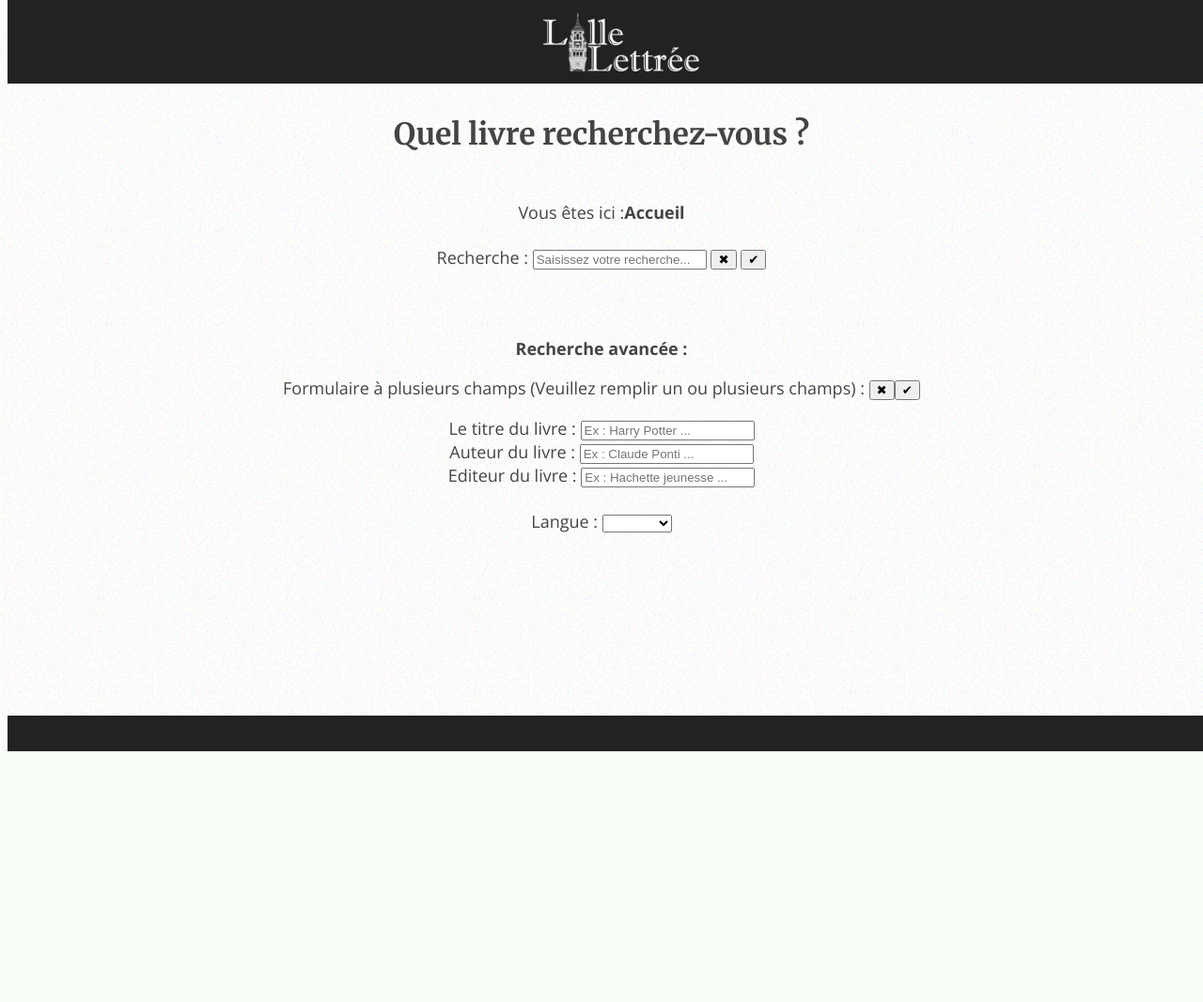
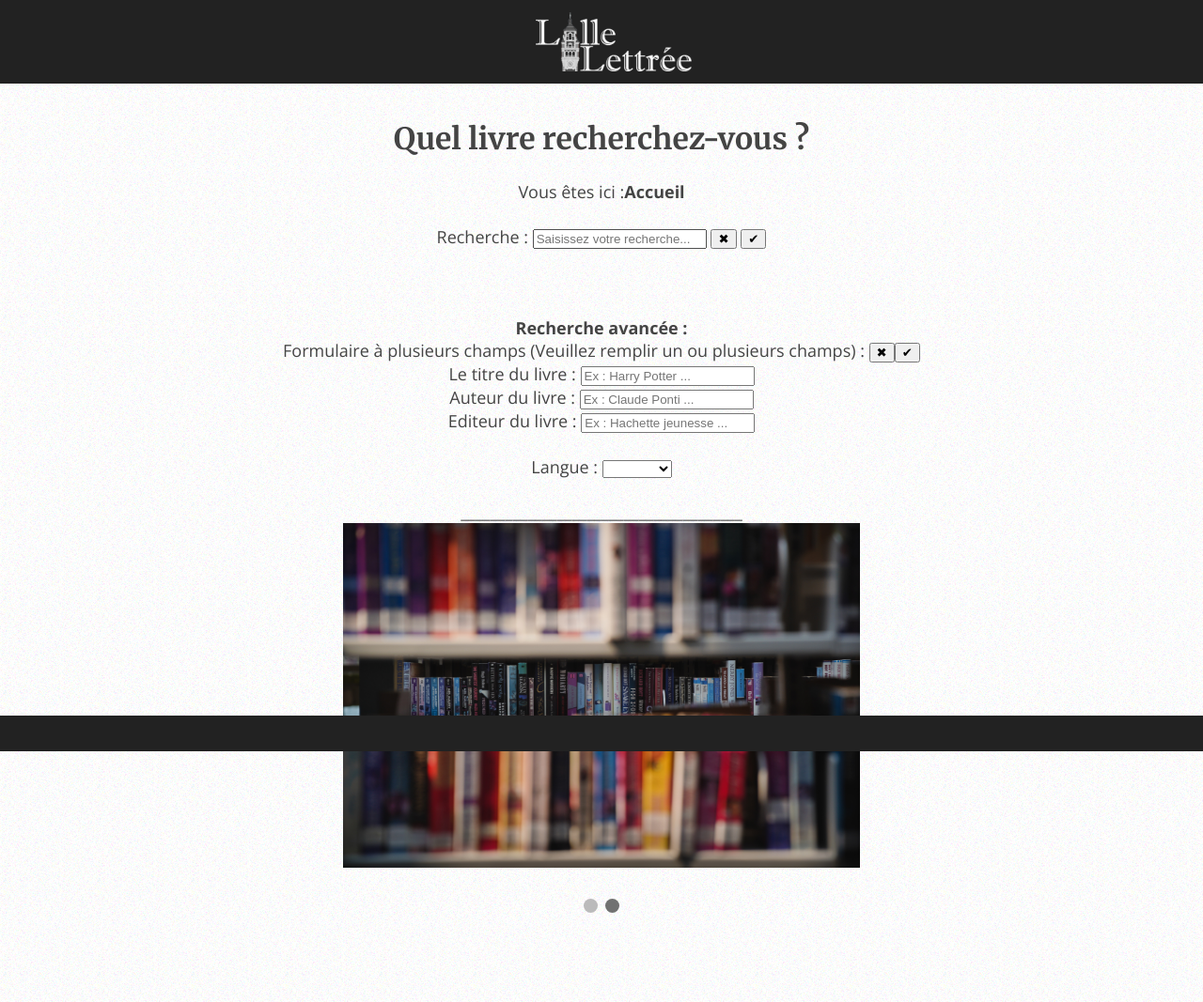
Before and after one commit to yhru/Biblio, a PHP site: page / in a window 1280 px wide. Shown: the whole page at 94% size. Before the commit the page ends 800 px from the top, so only its background shows below. Run offline with PHP 8.4, Linux system fonts and the light colour scheme.

Commit message:
Add files via upload

```diff
--- a/SQL Biblio + CSS/index.php
+++ b/SQL Biblio + CSS/index.php
@@ -25,14 +25,14 @@
                 <div class=livreali>
                     <label>Recherche : </label><input class="champ" type="text" name="recherche" placeholder="Saisissez votre recherche..."/>
                     <input class="clean" type="reset" value="&#10006"/>
-                    <input class="search" type="submit" name="1" value="&#10004"><br /><br /><br /><br />
+                    <input class="search" type="submit" name="1" value="&#10004;"><br /><br /><br /><br />
                 </div>
             </form>
                 <div class="cssformulaire">
                     <form name="formulaire2" class="form-search" method="POST" action="lib/web/php/result.php">
                         <strong>Recherche avancée : </strong><br />
                         <span class="form-advanced"><p>Formulaire à plusieurs champs (Veuillez remplir un ou plusieurs champs) :
-                        <input class="clean" type="reset" value="&#10006"/><input  class="search" type="submit" name="2" value="&#10004"></p>
+                        <input class="clean" type="reset" value="&#10006;"/><input  class="search" type="submit" name="2" value="&#10004;"></p>
                         <label for="Title">Le titre du livre : </label><input class="champ" type="text" name="Title" placeholder="Ex : Harry Potter ..."/><br />
                         <label for ="Author">Auteur du livre : </label><input class="champ" type="text" name="Author" placeholder="Ex : Claude Ponti ..."/><br />
                         <label for="Editor">Editeur du livre : </label><input class="champ" type="text" name="Editor" placeholder="Ex : Hachette jeunesse ..."/><br /><br />
@@ -41,12 +41,50 @@
                                 <option value="default"></option>
                                 <option value="Français">Français</option>
                                 <option value="Anglais">Anglais</option>
-                            </select>
+                            </select><br><br>
                     </form>
                 </div>
-            </section>
+                ______________________________________
+                <div class="slideshow-container">
+                  <div class="mySlides fade">
+                    <img src="lib\styles\css\bibli1.jpg" style="width: 100%">
+                  </div>
 
-            <footer>
-            </footer>
+                  <div class="mySlides fade">
+                    <img src="lib\styles\css\bibli2.jpg" style="width: 100%">
+                  </div>
+
+                </div>
+                <br />
+
+                <div style="text-align:center">
+                    <span class="dot"></span>
+                    <span class="dot"></span>
+              </div>
+
+              <script>
+                var slideIndex = 0;
+                showSlides();
+
+                function showSlides() {
+                  var i;
+                  var slides = document.getElementsByClassName("mySlides");
+                  var dots = document.getElementsByClassName("dot");
+                  for (i = 0; i < slides.length; i++) {
+                    slides[i].style.display = "none";
+                  }
+                  slideIndex++;
+                  if (slideIndex > slides.length) {slideIndex = 1}
+                  for (i = 0; i < dots.length; i++) {
+                    dots[i].className = dots[i].className.replace(" active", "");
+                  }
+                  slides[slideIndex-1].style.display = "block";
+                  dots[slideIndex-1].className += " active";
+                  setTimeout(showSlides, 5000); // Change image every 2 seconds
+                }
+            </script>
+    </section>
+    <footer>
+    </footer>
     </body>
 </html>
--- a/SQL Biblio + CSS/lib/styles/css/style.css
+++ b/SQL Biblio + CSS/lib/styles/css/style.css
@@ -1,6 +1,10 @@
 @import url('https://fonts.googleapis.com/css?family=Open+Sans:400,700');
 @import url('https://fonts.googleapis.com/css?family=Merriweather:400,700');
 
+*
+{
+  margin: 0;
+}
 body
 {
   background-image: url("crepit.png");
@@ -13,6 +17,7 @@ section
 	color: #444;
 	padding: 7%;
 	text-align: center;
+  padding-top: 10%;
 }
 h1
 {
@@ -74,3 +79,66 @@ footer > p
   margin-right: auto;
   width: 13%;
 }
+
+.slideshow-container
+{
+  max-width: 50%;
+  position: relative;
+  margin: auto;
+}
+
+.text
+{
+  color: #f2f2f2;
+  font-size: 12px;
+  padding: 8px, 12px;
+  position: absolute;
+  bottom: 8px;
+  width: 100%;
+}
+
+.numbertext
+{
+  color: #f2f2f2;
+  font-size: 12px;
+  padding: 8px 12px;
+  position: absolute;
+  top: 0;
+}
+
+.dot {
+  height: 15px;
+  width: 15px;
+  margin: 0 2px;
+  background-color: #bbb;
+  border-radius: 50%;
+  display: inline-block;
+  transition: background-color 0.6s ease;
+}
+
+.active {
+  background-color: #717171;
+}
+
+/* Fading animation */
+.fade {
+  -webkit-animation-name: fade;
+  -webkit-animation-duration: 1.5s;
+  animation-name: fade;
+  animation-duration: 1.5s;
+}
+
+@-webkit-keyframes fade {
+  from {opacity: .4}
+  to {opacity: 1}
+}
+
+@keyframes fade {
+  from {opacity: .4}
+  to {opacity: 1}
+}
+
+/* On smaller screens, decrease text size */
+@media only screen and (max-width: 300px) {
+  .text {font-size: 11px}
+}
```
Also changed, not shown: SQL Biblio + CSS/lib/styles/css/bibli1.jpg (added), SQL Biblio + CSS/lib/styles/css/bibli2.jpg (added).
